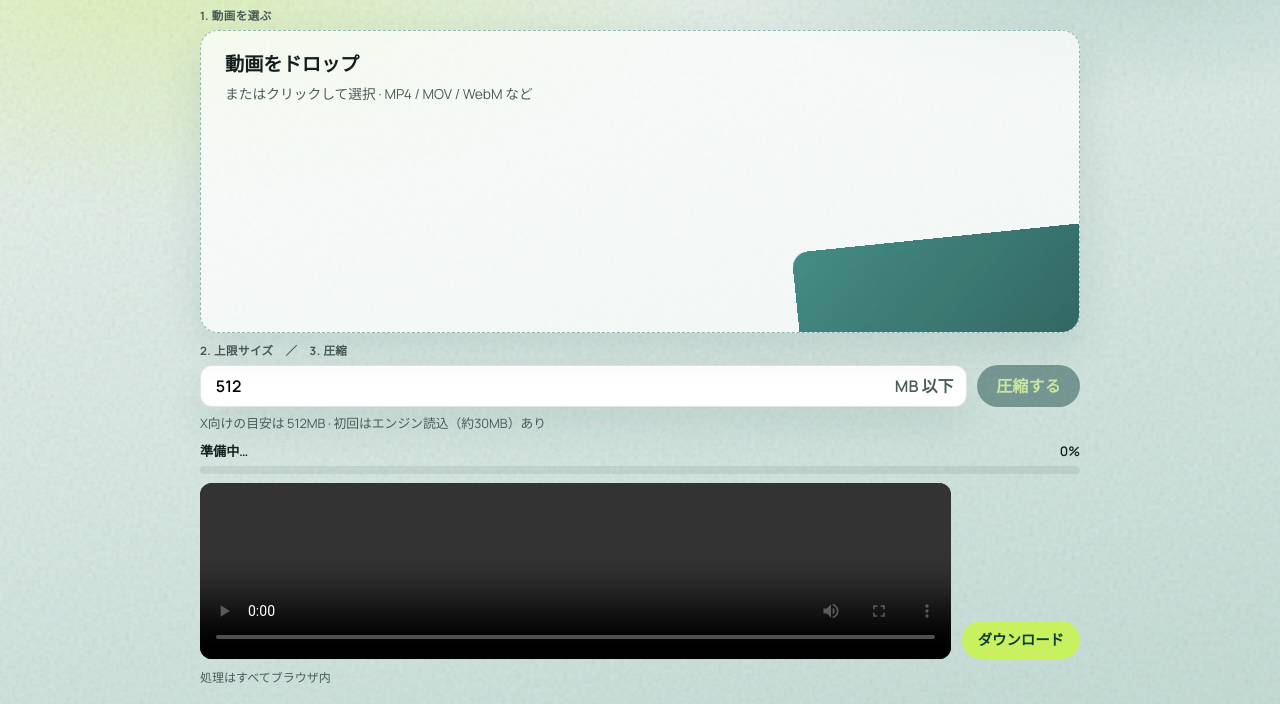
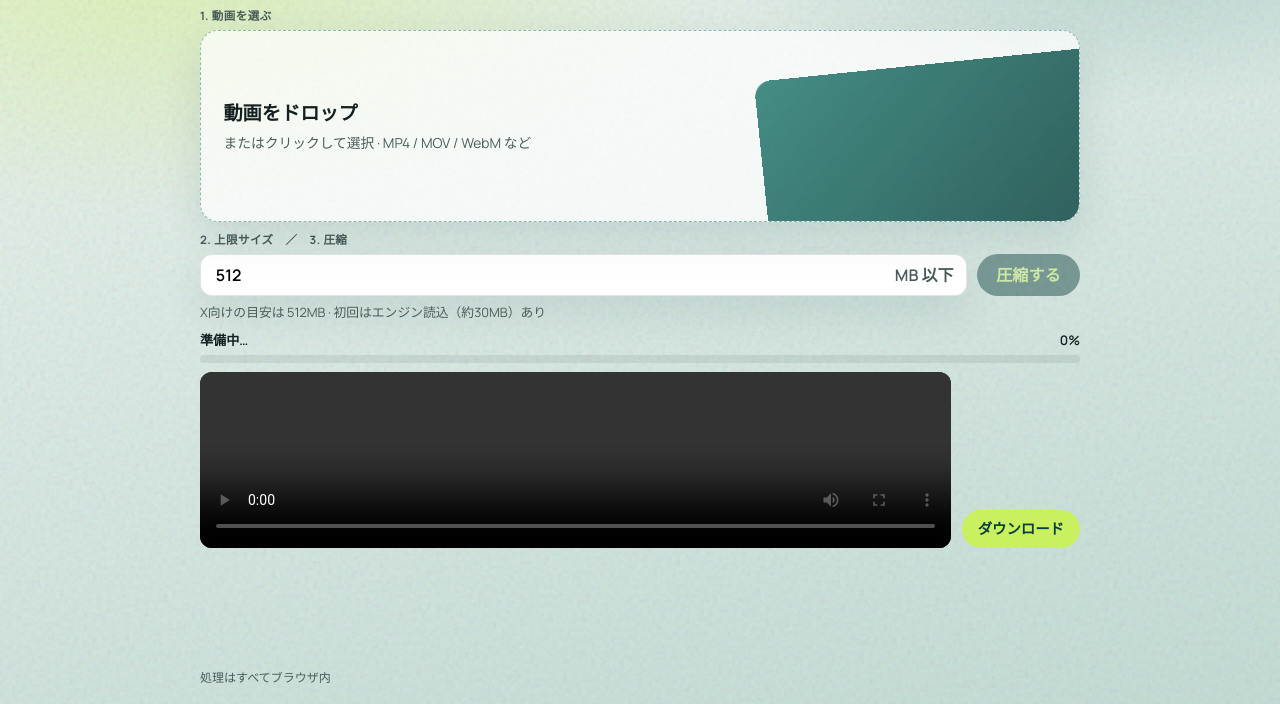
Before and after one commit to iroiro296/undermb, a plain HTML site: page index.html in a window 1280 px wide. Shown: the part 96-800 px from the top of the page. Drawn offline with Linux system fonts and the light colour scheme.

Commit message:
Fix stretched dropzone proportions in single-viewport layout.
Co-authored-by: Cursor <cursoragent@cursor.com>

```diff
--- a/styles.css
+++ b/styles.css
@@ -95,10 +95,8 @@ body {
 }
 
 .step--drop {
-  flex: 1 1 auto;
+  flex: 0 1 auto;
   min-height: 0;
-  display: flex;
-  flex-direction: column;
 }
 
 .step--controls {
@@ -116,8 +114,7 @@ body {
 
 .dropzone {
   position: relative;
-  flex: 1 1 auto;
-  min-height: 0;
+  height: clamp(148px, 24vh, 210px);
   border: 1.5px dashed rgba(15, 107, 97, 0.45);
   border-radius: var(--radius);
   background: var(--panel);
@@ -125,6 +122,8 @@ body {
   box-shadow: var(--shadow);
   overflow: hidden;
   cursor: pointer;
+  display: flex;
+  align-items: center;
   transition: border-color 0.2s ease, transform 0.25s ease, background 0.2s ease;
 }
 
@@ -147,8 +146,9 @@ body {
 
 .dropzone__visual {
   position: absolute;
-  inset: auto -8% -40% auto;
-  width: min(340px, 58%);
+  right: -6%;
+  bottom: -38%;
+  width: min(360px, 52%);
   aspect-ratio: 16 / 10;
   border-radius: 16px;
   background:
@@ -169,7 +169,7 @@ body {
 .dropzone__copy {
   position: relative;
   z-index: 1;
-  padding: clamp(1rem, 2.5vh, 1.5rem) clamp(1rem, 2vw, 1.5rem);
+  padding: 0 1.4rem;
   max-width: 28rem;
 }
 
@@ -327,7 +327,8 @@ body {
 
 .foot {
   flex: 0 0 auto;
-  margin-top: clamp(0.4rem, 1.2vh, 0.75rem);
+  margin-top: auto;
+  padding-top: 0.5rem;
   color: var(--mute);
   font-size: 0.75rem;
   animation: rise 1s ease 0.15s both;
@@ -337,9 +338,9 @@ body {
   margin: 0;
 }
 
-/* When result is visible, shrink the drop area a bit more */
-.workspace:has(.result:not([hidden])) .step--drop {
-  flex: 0.7 1 auto;
+/* When result is visible, keep dropzone compact */
+.workspace:has(.result:not([hidden])) .dropzone {
+  height: clamp(120px, 18vh, 160px);
 }
 
 @keyframes rise {
```
